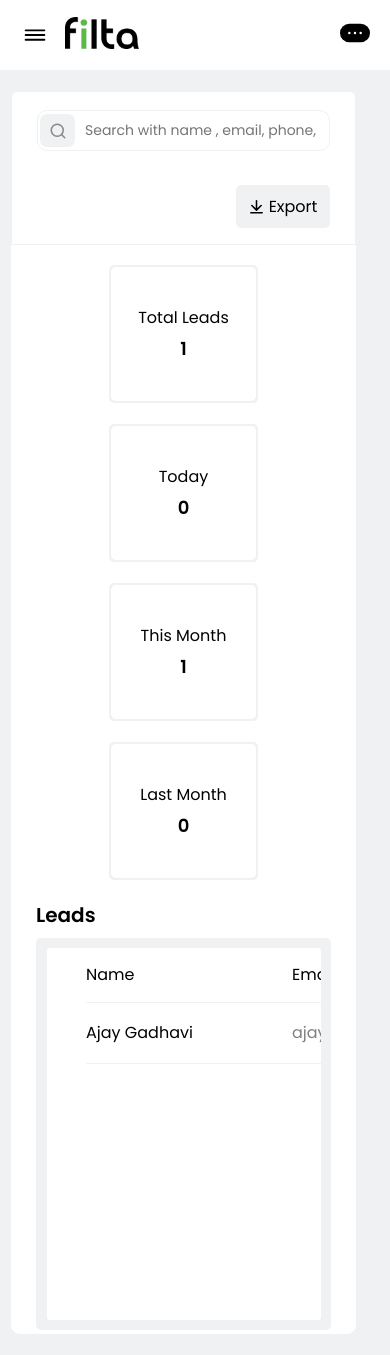
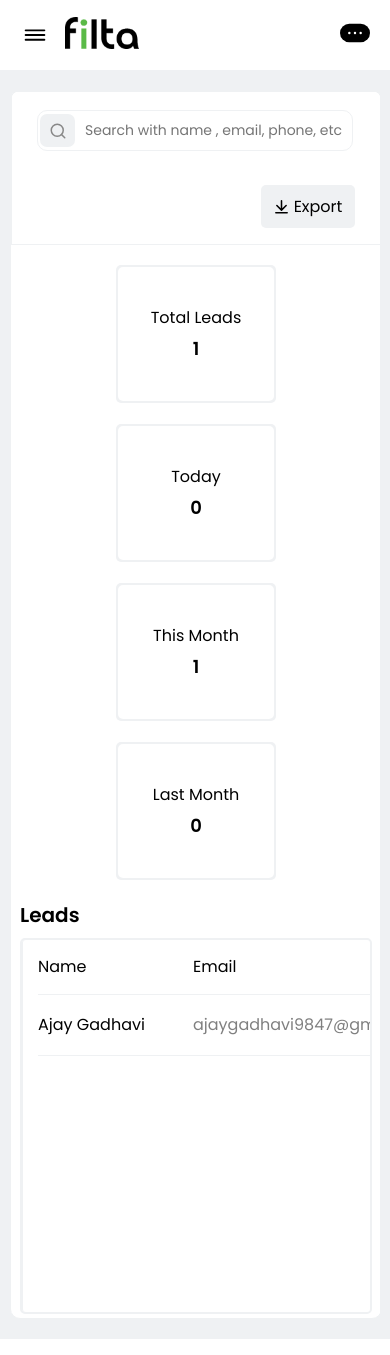
Before and after one commit to teamflourish01/filta-user-dashboard, a React (Create React App) app: page /my-leads in a window 390 px wide. Built offline with nearby package versions, Linux system fonts and the light colour scheme.

Commit message:
nfc card change done

```diff
--- a/src/Component/Sidebar/Sidebar.jsx
+++ b/src/Component/Sidebar/Sidebar.jsx
@@ -85,7 +85,7 @@ const Sidebar = () => {
       <div className="menu">
         <Link
           to="/"
-          className={`menu-item ${location.pathname === "/" ? "active" : ""}`}
+          className={`menu-item ${location.pathname === "/" || location.pathname === "" ? "active" : ""}`}
           // onClick={() => handleMenuClick("My Card")}
         >
           {/* <FaUser className="menu-icon" /> */}
--- a/src/pages/NFCCard.jsx
+++ b/src/pages/NFCCard.jsx
@@ -10,6 +10,7 @@ const NFCCard = () => {
 
         <div className="left-n-f-c-card">
           <div className="parent-div-of-cards-choose">
+
             <div className="choose-l-n-f-c">Choose Option</div>
           <div className="cards-l-n-f-c">
           <div className="c-s-card">
--- a/src/styles/MyLeads.css
+++ b/src/styles/MyLeads.css
@@ -3,7 +3,7 @@
   padding: 0;
   /* box-sizing: border-box; */
 }
-.div{
+.div {
   padding-right: 25px;
 }
 .my-lead-container {
@@ -174,7 +174,6 @@
   pointer-events: none;
   box-sizing: border-box;
   /* width: 757px; */
-
 }
 
 /* .leads-box-bg {
@@ -204,12 +203,12 @@
   padding: 15px;
   border-bottom: 1px solid #eff1f3;
 } */
-.table-detail-info{
+.table-detail-info {
   text-align: center;
   padding: 15px 0;
   border-bottom: 1px solid #eff1f3;
 }
-.table-head-title{
+.table-head-title {
   text-align: center;
   padding: 15px 0;
   /* margin: 0 15px; */
@@ -226,23 +225,23 @@ tr {
   text-align: left;
 }
 
-.n-t-w-l{
+.n-t-w-l {
   width: 246px;
 }
-.e-t-w-l{
+.e-t-w-l {
   width: 381px;
 }
-.p-t-w-l{
+.p-t-w-l {
   width: 257px;
 }
 
-.c-t-w-l{
+.c-t-w-l {
   width: 239px;
 }
-.v-t-w-l{
+.v-t-w-l {
   width: 189px;
 }
-.s-t-w-l{
+.s-t-w-l {
   width: 51px;
 }
 
@@ -263,52 +262,70 @@ tr {
     width: auto;
   }
 
-  .n-t-w-l{
+  .n-t-w-l {
     max-width: 246px;
     min-width: 206px;
   }
-  .e-t-w-l{
+  .e-t-w-l {
     max-width: 381px;
     min-width: 331px;
   }
-  .p-t-w-l{
+  .p-t-w-l {
     max-width: 257px;
     min-width: 200px;
   }
 
-  .c-t-w-l{
+  .c-t-w-l {
     max-width: 239px;
     min-width: 200px;
   }
-  .v-t-w-l{
+  .v-t-w-l {
     max-width: 189px;
     min-width: 170px;
   }
-  .s-t-w-l{
+  .s-t-w-l {
     width: 51px;
   }
-
 }
 
-@media(max-width:768px){
-  .lead-card{
+@media (max-width: 1024px) {
+  .div {
+    padding-right: unset;
+  }
+}
+
+@media (max-width: 768px) {
+  .n-t-w-l {
+    max-width: 246px;
+    min-width: 155px;
+  }
+  .lead-card {
     padding: 2px;
   }
-  .lead-card-section{
+  .lead-card-section {
     flex-wrap: wrap;
     padding: 20px 15px;
   }
-  .lead-card{
+  .lead-card {
     width: 45.8%;
   }
-  .search-section{
+  .search-section {
     flex-direction: column;
     align-items: unset;
   }
-  .right-export-btn-r{
+  .right-export-btn-r {
     display: flex;
     align-items: flex-end;
     justify-content: flex-end !important;
+  }
+  .leads {
+    padding: 0 9px 4px;
+  }
+  .scroll {
+    border: 2px solid #eff1f3;
+  }
+  .table-lead {
+    padding: 0 16px;
   }
 }
 
--- a/src/styles/NFCCard.css
+++ b/src/styles/NFCCard.css
@@ -51,6 +51,19 @@
   padding: 0 6.18%;
 }
 
+@media(max-width:1600px){
+  .n-f-c {
+    flex-direction: column;
+    gap: 50px;
+  }
+  .left-n-f-c-card{
+    width: 100%;
+  }
+  .right-n-f-c-card{
+    width: 100%;
+  }
+}
+
 @media(max-width:1024px){
   .n-f-c {
     flex-direction: column;
@@ -60,8 +73,9 @@
     width: 100%;
     height: auto;
     padding: 50px 0;
+  }
 
-  }
+
   .right-n-f-c-card{
     width: 100%;
     height: auto;
```
